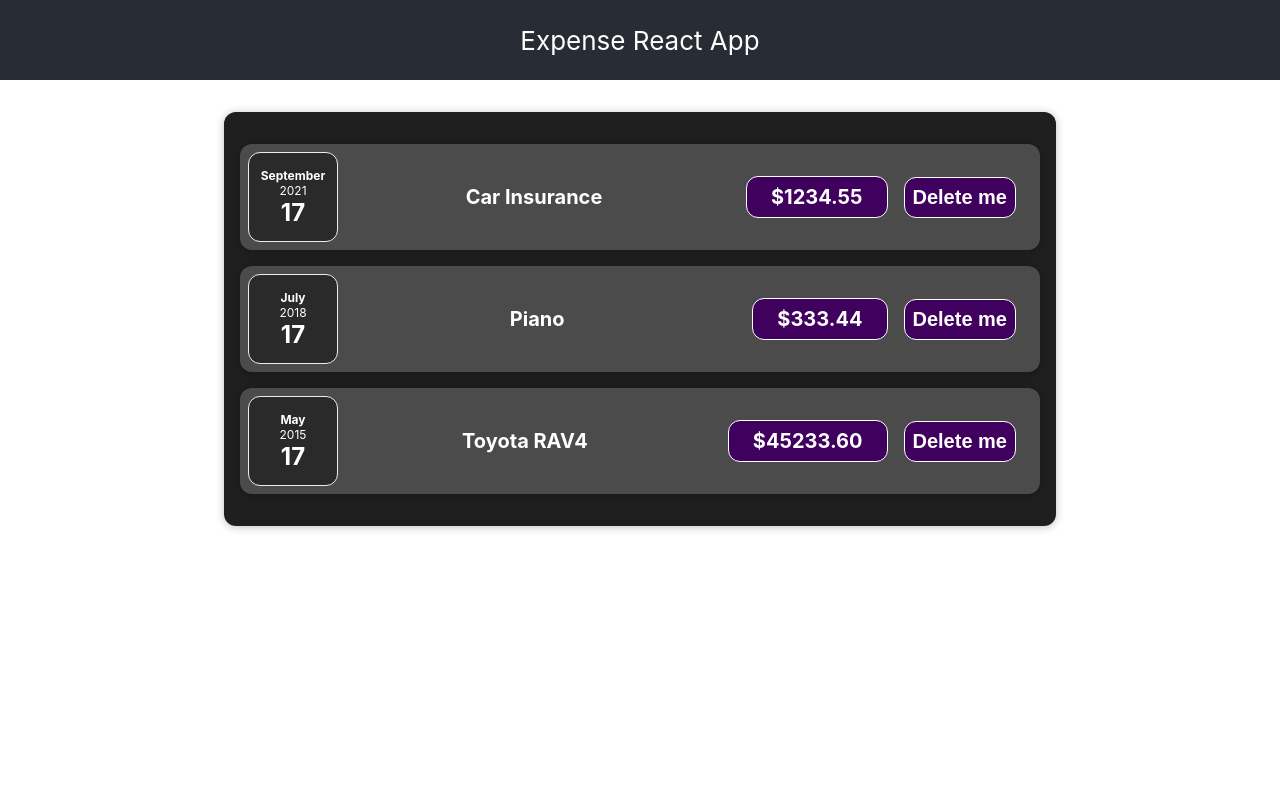
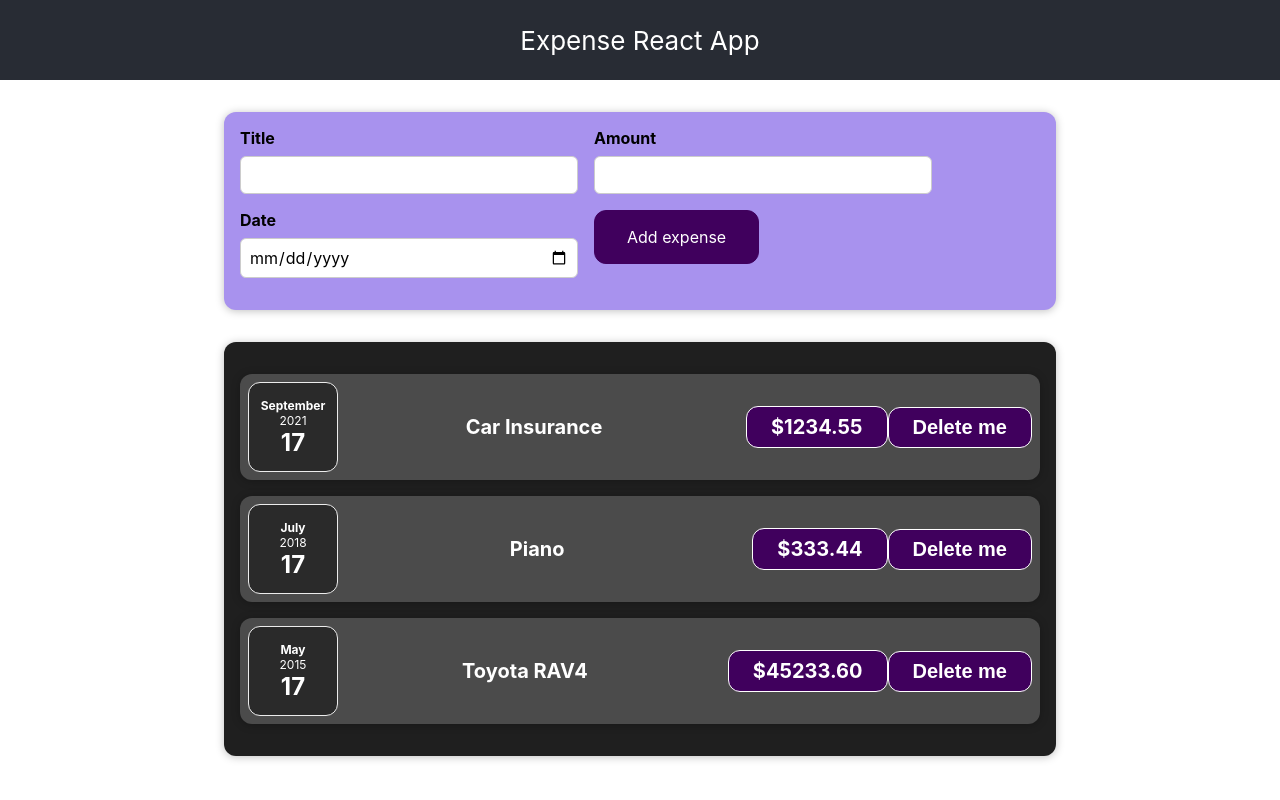
Before and after one commit to petarnenov/expense-app, a React (Create React App) app: page / in a window 1280 px wide. Built offline with nearby package versions, Linux system fonts and the light colour scheme.

Commit message:
feat: add multi states

```diff
--- a/src/App.tsx
+++ b/src/App.tsx
@@ -1,12 +1,15 @@
-import "./App.css";
-import Expenses from "./components/Expenses/Expenses";
-import db from "./store/db.json";
+import './App.css';
+import Expenses from './components/Expenses/Expenses';
+import NewExpense from './components/NewExpense/NewExpense';
+
+import db from './store/db.json';
 
 function App() {
   return (
     <div className="App">
       <header className="App-header">Expense React App</header>
       <section>
+        <NewExpense />
         <Expenses props={db.expenses} />
       </section>
     </div>
--- a/src/components/Expenses/ExpenseItem.css
+++ b/src/components/Expenses/ExpenseItem.css
@@ -25,7 +25,8 @@
   color: white;
 }
 
-.expense-item__price {
+.expense-item__price,
+.delete-btn {
   font-size: 1rem;
   font-weight: bold;
   color: white;
@@ -47,19 +48,9 @@
     font-size: 1.25rem;
   }
 
-  .expense-item__price {
+  .expense-item__price,
+  .delete-btn {
     font-size: 1.25rem;
     padding: 0.5rem 1.5rem;
   }
 }
-
-.delete-btn {
-  margin: 1rem;
-  font-size: 1.25rem;
-  font-weight: bold;
-  color: white;
-  background-color: #40005d;
-  border: 1px solid white;
-  padding: 0.5rem;
-  border-radius: 12px;
-}
--- /dev/null
+++ b/src/components/NewExpense/NewExpense.css
@@ -0,0 +1,38 @@
+.new-expense {
+  background-color: #a892ee;
+  padding: 1rem;
+  margin: 2rem auto;
+  width: 50rem;
+  max-width: 95%;
+  border-radius: 12px;
+  text-align: center;
+  box-shadow: 0 1px 8px rgba(0, 0, 0, 0.25);
+}
+
+.new-expense button {
+  font: inherit;
+  cursor: pointer;
+  padding: 1rem 2rem;
+  border: 1px solid #40005d;
+  background-color: #40005d;
+  color: white;
+  border-radius: 12px;
+  margin-right: 1rem;
+}
+
+.new-expense button:hover,
+.new-expense button:active {
+  background-color: #510674;
+  border-color: #510674;
+}
+
+.new-expense button.alternative {
+  color: #220131;
+  border-color: transparent;
+  background-color: transparent;
+}
+
+.new-expense button.alternative:hover,
+.new-expense button.alternative:active {
+  background-color: #ddb3f8;
+}
--- /dev/null
+++ b/src/components/NewExpense/NewExpense.tsx
@@ -0,0 +1,13 @@
+import React, { ReactElement } from 'react';
+import './NewExpense.css';
+import NewExpenseForm from './NewExpenseForm';
+
+interface Props {}
+
+export default function NewExpense({}: Props): ReactElement {
+  return (
+    <div className="new-expense">
+      <NewExpenseForm />
+    </div>
+  );
+}
--- /dev/null
+++ b/src/components/NewExpense/NewExpenseForm.css
@@ -0,0 +1,26 @@
+.new-expense__controls {
+  display: flex;
+  flex-wrap: wrap;
+  gap: 1rem;
+  margin-bottom: 1rem;
+  text-align: left;
+}
+
+.new-expense__control label {
+  font-weight: bold;
+  margin-bottom: 0.5rem;
+  display: block;
+}
+
+.new-expense__control input {
+  font: inherit;
+  padding: 0.5rem;
+  border-radius: 6px;
+  border: 1px solid #ccc;
+  width: 20rem;
+  max-width: 100%;
+}
+
+.new-expense__actions {
+  text-align: right;
+}
--- /dev/null
+++ b/src/components/NewExpense/NewExpenseForm.tsx
@@ -0,0 +1,66 @@
+import React, { ReactElement, useState } from 'react';
+import './NewExpenseForm.css';
+
+interface Props {}
+
+export default function NewExpenseForm({}: Props): ReactElement {
+  const [title, setTitle] = useState('');
+  const [amount, setAmount] = useState('');
+  const [date, setDate] = useState('');
+
+  const changeTitleHandler = (e: React.ChangeEvent<HTMLInputElement>) => {
+    const value = e.target.value;
+    setTitle(value);
+  };
+
+  const changeAmountHandler = (e: React.ChangeEvent<HTMLInputElement>) => {
+    const value = e.target.value;
+    setAmount(value);
+  };
+
+  const changeDateHandler = (e: React.ChangeEvent<HTMLInputElement>) => {
+    const value = e.target.value;
+    setDate(value);
+  };
+
+  return (
+    <form>
+      <div className="new-expense__controls">
+        <div className="new-expense__control">
+          <label htmlFor="title">Title</label>
+          <input
+            type="text"
+            name="title"
+            onChange={changeTitleHandler}
+            value={title}
+          />
+        </div>
+        <div className="new-expense__control">
+          <label htmlFor="amount">Amount</label>
+          <input
+            type="number"
+            name="amount"
+            min="0.01"
+            step="0.01"
+            onChange={changeAmountHandler}
+            value={amount}
+          />
+        </div>
+        <div className="new-expense__control">
+          <label htmlFor="date">Date</label>
+          <input
+            type="date"
+            name="date"
+            min="2019-01-01"
+            max="2021-09-17"
+            onChange={changeDateHandler}
+            value={date}
+          />
+        </div>
+        <div className="new-expensee__actions">
+          <button type="submit">Add expense</button>
+        </div>
+      </div>
+    </form>
+  );
+}
```
Also changed, not shown: src/components/Expenses/ExpenseItem.tsx (+7 -3 lines).
